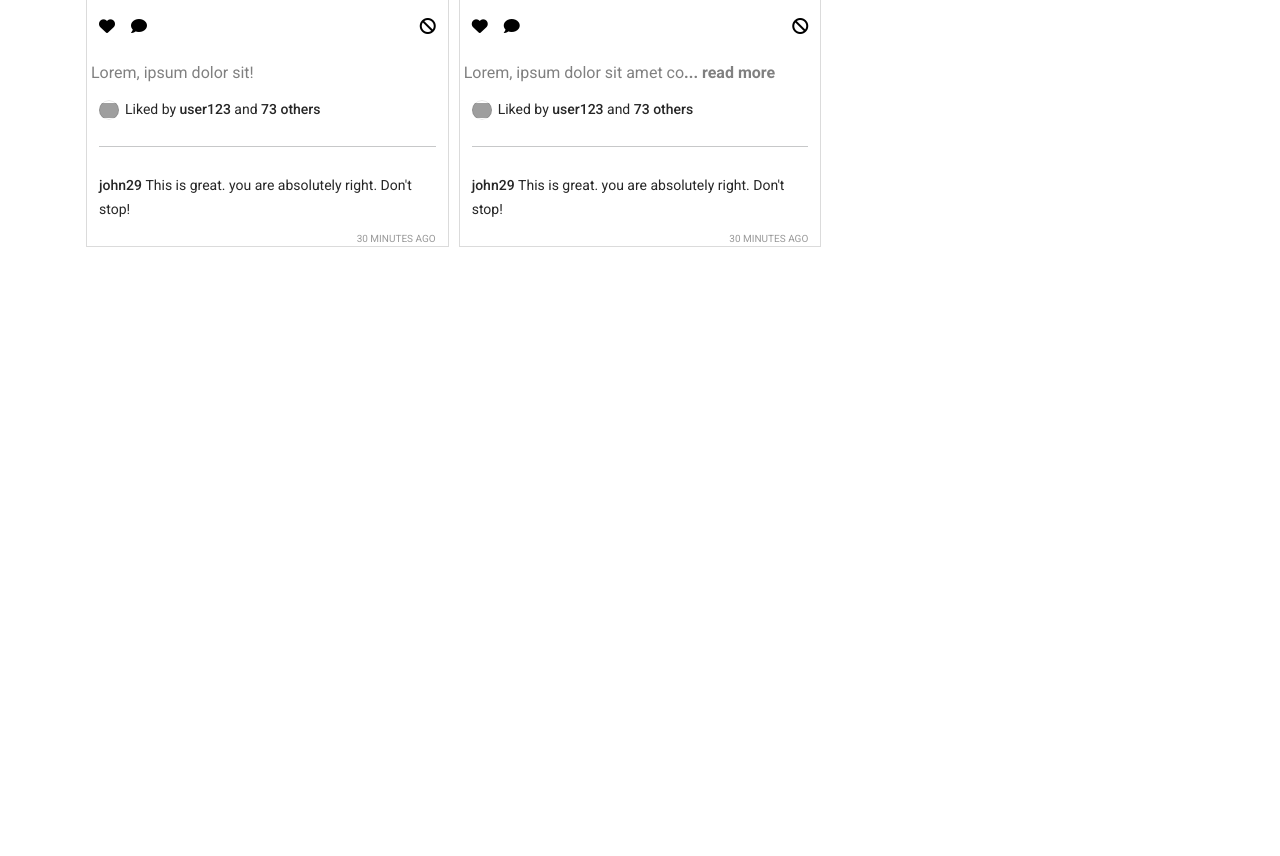
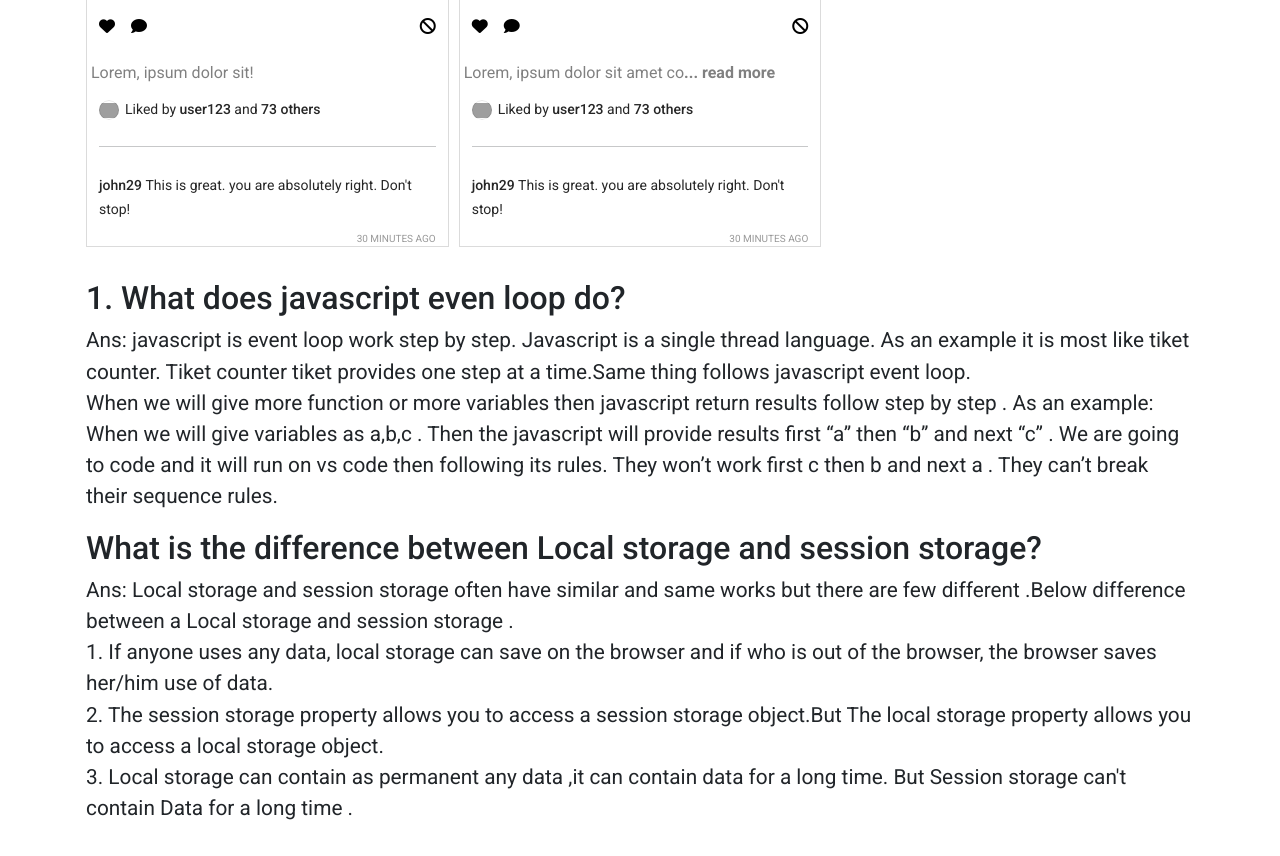
Before and after one commit to Muhammad-Mehedi-Hasan-Opi-Sarker/javascritp-debugging, a plain HTML site: page index.html in a window 1280 px wide. Shown: the part 1285-2141 px from the top of the page. Before the commit the page ends 1548 px from the top, so only its background shows below. Drawn offline with nearby package versions, Linux system fonts and the light colour scheme; grey boxes are pictures that could not be loaded.

Commit message:
question ans

```diff
--- a/css/style.css
+++ b/css/style.css
@@ -244,6 +244,9 @@ img {
 #reported{
   display: none;
 }
+.word{
+  font-size: 1.3em;
+}
 
 @media only screen and (max-width: 992px) {
   #posts {
--- a/index.html
+++ b/index.html
@@ -57,6 +57,31 @@
             <h1>Reported posts</h1>
         </div>
     </main>
+    <section class="main container mx-auto p-3">
+        <h2>1. What does javascript even loop do?</h2>
+        <p class="word">Ans: javascript is event loop work step by step. Javascript is a single thread language. As an
+            example it is
+            most like tiket counter. Tiket counter tiket provides one step at a time.Same thing follows javascript event
+            loop. <br> When we will give more function or more variables then javascript return results follow step by
+            step .
+            As an example: When we will give variables as a,b,c . Then the javascript will provide results first “a”
+            then “b” and next “c” . We are going to code and it will run on vs code then following its rules. They won’t
+            work first c then b and next a . They can’t break their sequence rules.
+
+        </p>
+        <h2>What is the difference between Local storage and session storage?</h2>
+        <p class="word">
+            Ans: Local storage and session storage often have similar and same works but there are few different .Below
+            difference between a Local storage and session storage . <br>
+            1. If anyone uses any data, local storage can save on the browser and if who is out of the browser, the
+            browser
+            saves her/him use of data. <br>
+            2. The session storage property allows you to access a session storage object.But The local storage property
+            allows you to access a local storage object. <br>
+            3. Local storage can contain as permanent any data ,it can contain data for a long time. But Session storage
+            can't contain Data for a long time .
+        </p>
+    </section>
     <footer></footer>
 
     <!-- add javascript  file  -->
```
